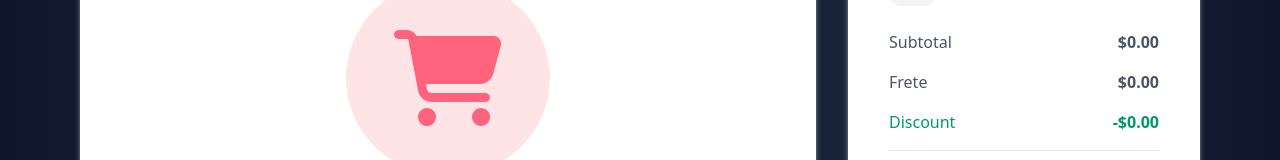
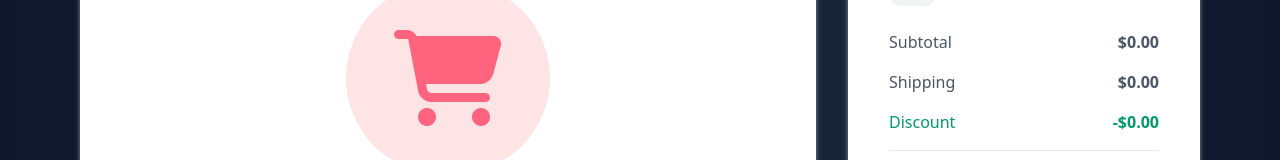
Before and after one commit to ma-pedroza/Ecommerce-RM, a Vue app in the folder ecommerce-RM/: page /cart in a window 1280 px wide. Shown: the part 329-489 px from the top of the page. Built offline with nearby package versions, Linux system fonts and the light colour scheme.

Commit message:
English minor adjust

```diff
--- a/ecommerce-RM/src/views/ShoppingCartView.vue
+++ b/ecommerce-RM/src/views/ShoppingCartView.vue
@@ -66,7 +66,7 @@
                             <span class="font-bold">$29.99</span>
                         </div>
                         <div v-else="carrinho.length" class="flex justify-between text-gray-600 mb-4">
-                            <span class="font-medium">Frete</span>
+                            <span class="font-medium">Shipping</span>
                             <span class="font-bold">$0.00</span>
                         </div>
                         <div class="flex justify-between text-gray-600 mb-4">
```
